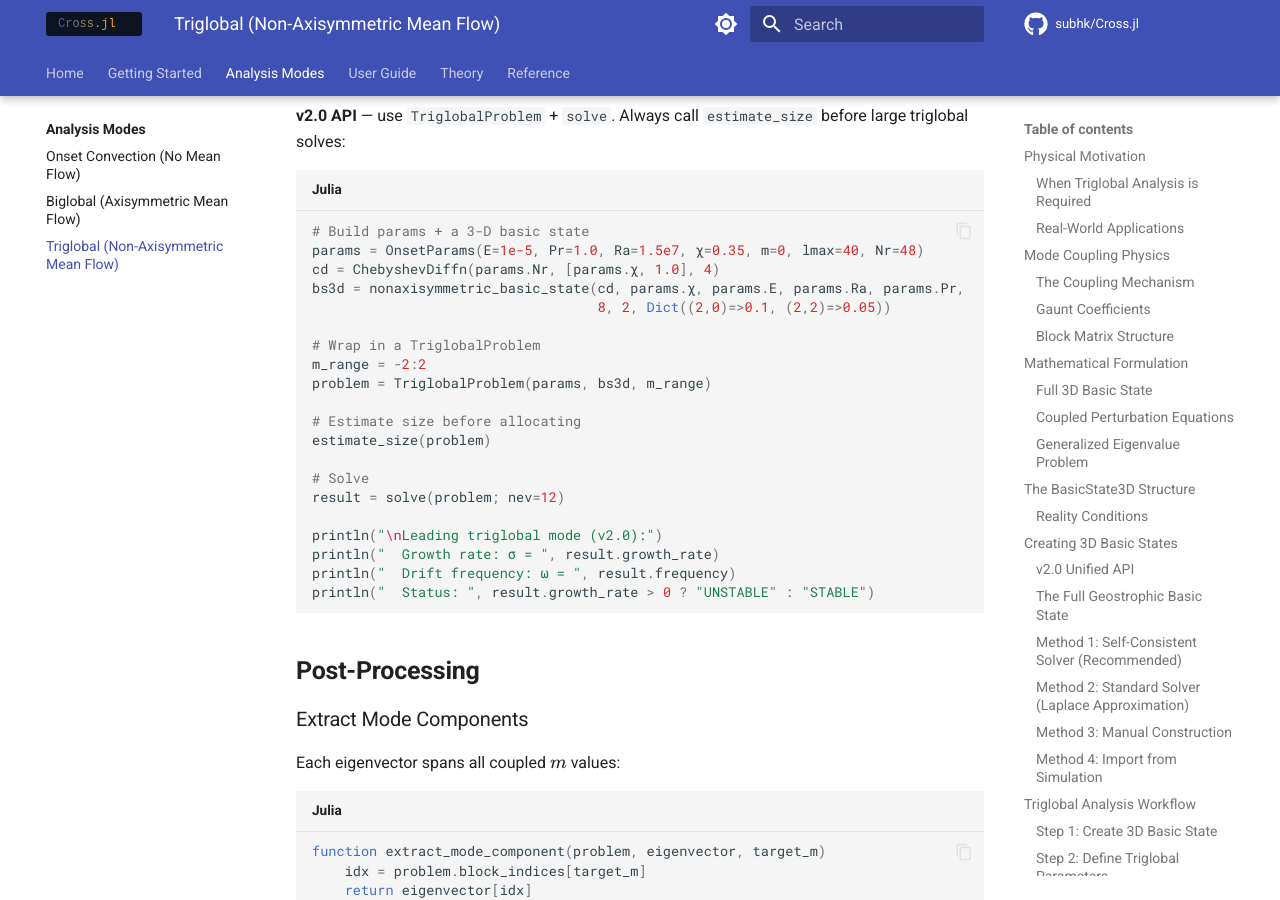
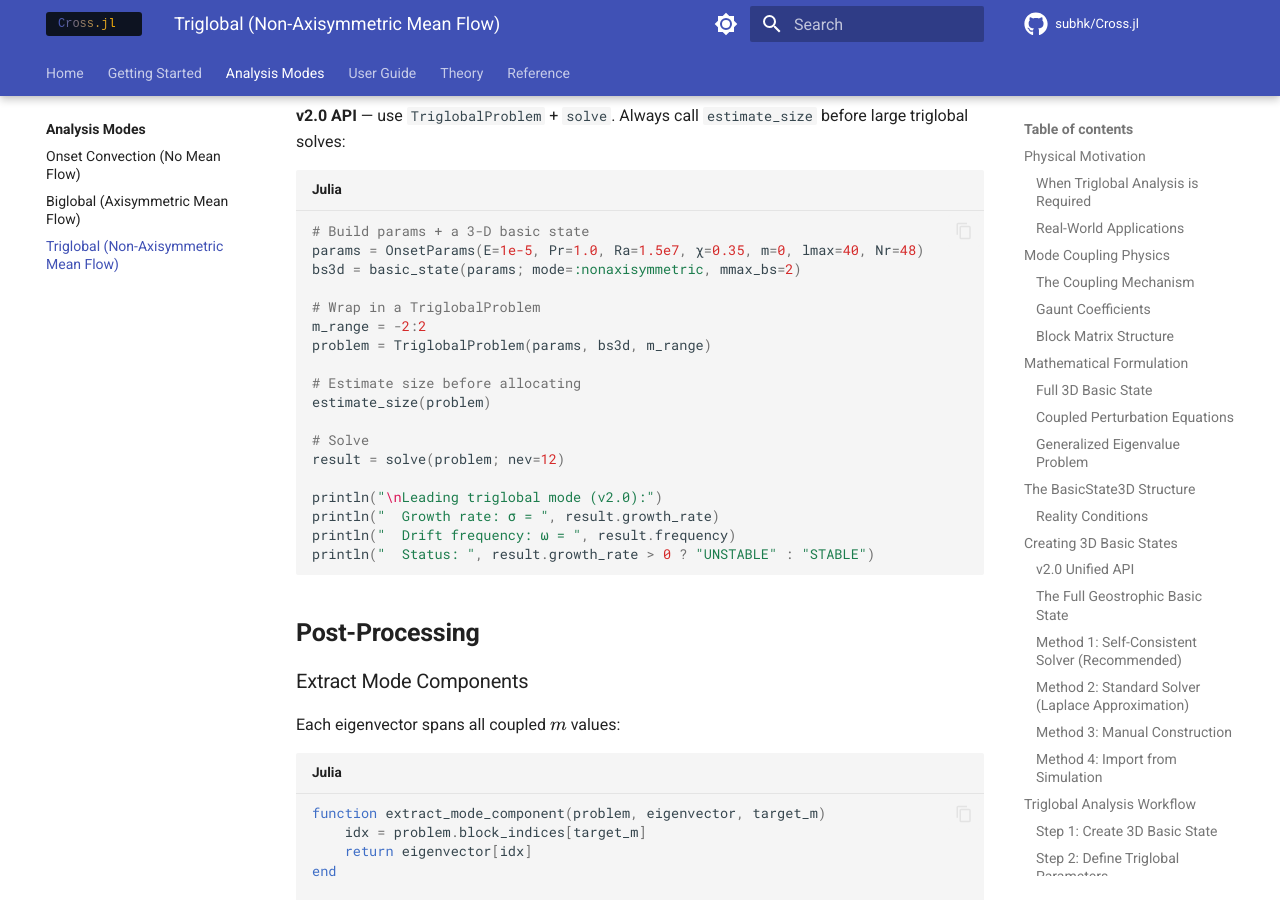
Before and after one commit to subhk/Cross.jl, an MkDocs documentation site: the page built from docs/analysis/triglobal_stability.md, in a window 1280 px wide and 900 px high, scrolled down 10456 px. Built offline with MkDocs 1.6.1 and Material for MkDocs 9.7.7, drawn with Linux system fonts in a browser that asks for light colours; comment, search, counter and statistics services are not loaded.

Commit message:
Update triglobal_stability.md

````diff
--- a/docs/analysis/triglobal_stability.md
+++ b/docs/analysis/triglobal_stability.md
@@ -487,9 +487,7 @@ println("  Status: ", σ₁ > 0 ? "UNSTABLE" : "STABLE")
 ```julia
 # Build params + a 3-D basic state
 params = OnsetParams(E=1e-5, Pr=1.0, Ra=1.5e7, χ=0.35, m=0, lmax=40, Nr=48)
-cd = ChebyshevDiffn(params.Nr, [params.χ, 1.0], 4)
-bs3d = nonaxisymmetric_basic_state(cd, params.χ, params.E, params.Ra, params.Pr,
-                                   8, 2, Dict((2,0)=>0.1, (2,2)=>0.05))
+bs3d = basic_state(params; mode=:nonaxisymmetric, mmax_bs=2)
 
 # Wrap in a TriglobalProblem
 m_range = -2:2
````
